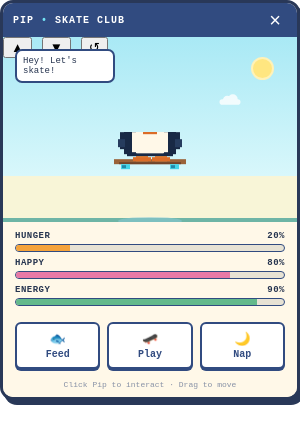
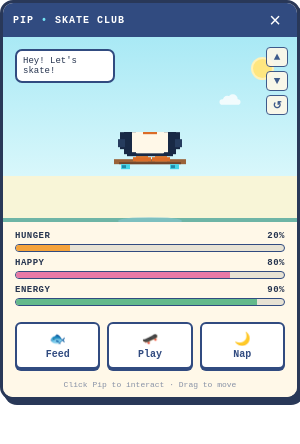
Before and after one commit to mikefromrematch/skate-penguin, an Electron app: page src/index.html in a window 300 px wide. Drawn offline with Linux system fonts and the light colour scheme.

Commit message:
Style Pip position adjustment buttons

```diff
--- a/src/style.css
+++ b/src/style.css
@@ -34,3 +34,7 @@ footer { text-align:center;background:#fff8e8;padding:3px 0 8px;font-size:8px;co
 .pet-wrap.sleeping { filter:saturate(.5); }
 @keyframes skate { 0%,100%{translate:-3px 0;rotate:-3deg}50%{translate:3px 0;rotate:3deg} }
 @keyframes jump { 0%,100%{translate:0 0}50%{translate:0 -22px} }
+
+.position-controls { position:absolute; z-index:4; right:9px; top:10px; display:flex; flex-direction:column; gap:4px; }
+.position-controls button { width:22px; height:20px; padding:0; border:1px solid #314b80; border-radius:4px; background:#fff8e8; color:#314b80; font: bold 11px "Courier New"; cursor:pointer; opacity:.9; }
+.position-controls button:hover { background:#fff; opacity:1; }
```
